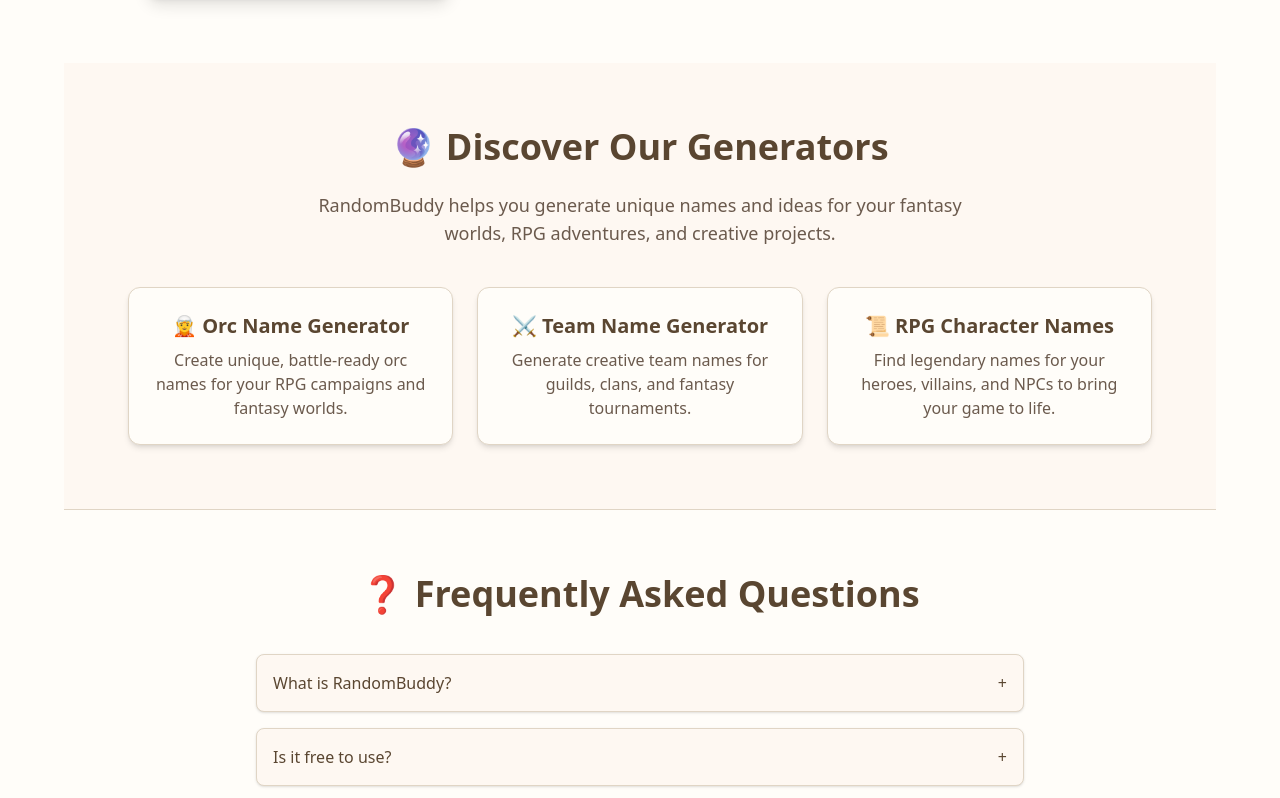
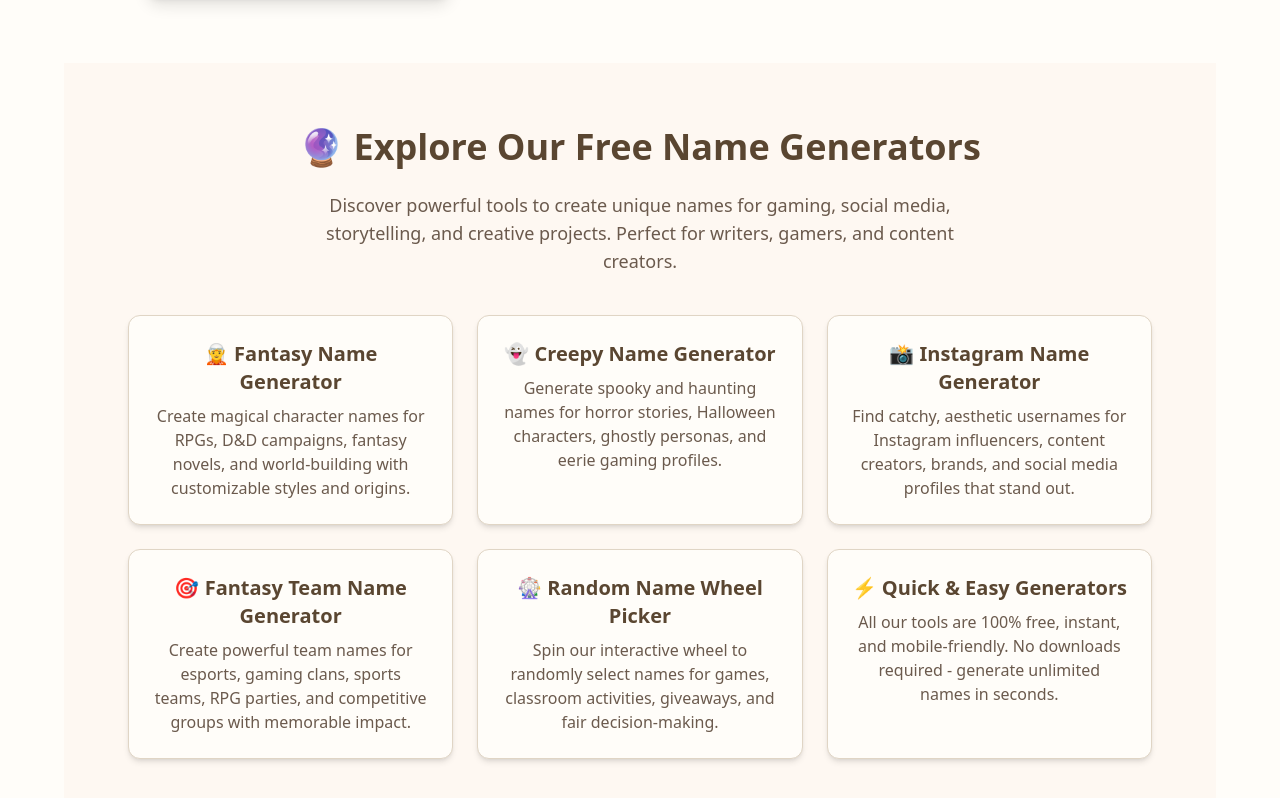
Before and after one commit to ibra1987/random-buddy, a Next.js app: page / in a window 1280 px wide. Shown: the part 742-1540 px from the top of the page. Built offline with nearby package versions, Linux system fonts and the light colour scheme.

Commit message:
updated features section

```diff
--- a/app/components/features.tsx
+++ b/app/components/features.tsx
@@ -1,4 +1,3 @@
-
 "use client";
 
 export default function FeaturesSection() {
@@ -6,41 +5,71 @@
     <section className="bg-[#fef8f2] max-w-6xl mx-auto py-16 px-6 border-b border-[#e0d5c5]">
       <div className="max-w-5xl mx-auto text-center">
         <h2 className="text-3xl md:text-4xl font-bold text-[#5a4631] mb-6">
-          🔮 Discover Our Generators
+          🔮 Explore Our Free Name Generators
         </h2>
         <p className="text-lg text-[#6b5a4d] max-w-2xl mx-auto mb-10">
-          RandomBuddy helps you generate unique names and ideas for your fantasy
-          worlds, RPG adventures, and creative projects.
+          Discover powerful tools to create unique names for gaming, social media,
+          storytelling, and creative projects. Perfect for writers, gamers, and content creators.
         </p>
 
         <div className="grid gap-6 md:grid-cols-3">
           <div className="bg-[#fffdf9] p-6 rounded-xl shadow-md border border-[#e0d5c5]">
             <h3 className="text-xl font-semibold text-[#5a4631] mb-2">
-              🧝 Orc Name Generator
+              🧝 Fantasy Name Generator
             </h3>
             <p className="text-[#6b5a4d]">
-              Create unique, battle-ready orc names for your RPG campaigns and
-              fantasy worlds.
+              Create magical character names for RPGs, D&D campaigns, fantasy novels,
+              and world-building with customizable styles and origins.
             </p>
           </div>
 
           <div className="bg-[#fffdf9] p-6 rounded-xl shadow-md border border-[#e0d5c5]">
             <h3 className="text-xl font-semibold text-[#5a4631] mb-2">
-              ⚔️ Team Name Generator
+              👻 Creepy Name Generator
             </h3>
             <p className="text-[#6b5a4d]">
-              Generate creative team names for guilds, clans, and fantasy
-              tournaments.
+              Generate spooky and haunting names for horror stories, Halloween characters,
+              ghostly personas, and eerie gaming profiles.
             </p>
           </div>
 
           <div className="bg-[#fffdf9] p-6 rounded-xl shadow-md border border-[#e0d5c5]">
             <h3 className="text-xl font-semibold text-[#5a4631] mb-2">
-              📜 RPG Character Names
+              📸 Instagram Name Generator
             </h3>
             <p className="text-[#6b5a4d]">
-              Find legendary names for your heroes, villains, and NPCs to bring
-              your game to life.
+              Find catchy, aesthetic usernames for Instagram influencers, content creators,
+              brands, and social media profiles that stand out.
+            </p>
+          </div>
+
+          <div className="bg-[#fffdf9] p-6 rounded-xl shadow-md border border-[#e0d5c5]">
+            <h3 className="text-xl font-semibold text-[#5a4631] mb-2">
+              🎯 Fantasy Team Name Generator
+            </h3>
+            <p className="text-[#6b5a4d]">
+              Create powerful team names for esports, gaming clans, sports teams,
+              RPG parties, and competitive groups with memorable impact.
+            </p>
+          </div>
+
+          <div className="bg-[#fffdf9] p-6 rounded-xl shadow-md border border-[#e0d5c5]">
+            <h3 className="text-xl font-semibold text-[#5a4631] mb-2">
+              🎡 Random Name Wheel Picker
+            </h3>
+            <p className="text-[#6b5a4d]">
+              Spin our interactive wheel to randomly select names for games,
+              classroom activities, giveaways, and fair decision-making.
+            </p>
+          </div>
+
+          <div className="bg-[#fffdf9] p-6 rounded-xl shadow-md border border-[#e0d5c5]">
+            <h3 className="text-xl font-semibold text-[#5a4631] mb-2">
+              ⚡ Quick & Easy Generators
+            </h3>
+            <p className="text-[#6b5a4d]">
+              All our tools are 100% free, instant, and mobile-friendly.
+              No downloads required - generate unlimited names in seconds.
             </p>
           </div>
         </div>
```
